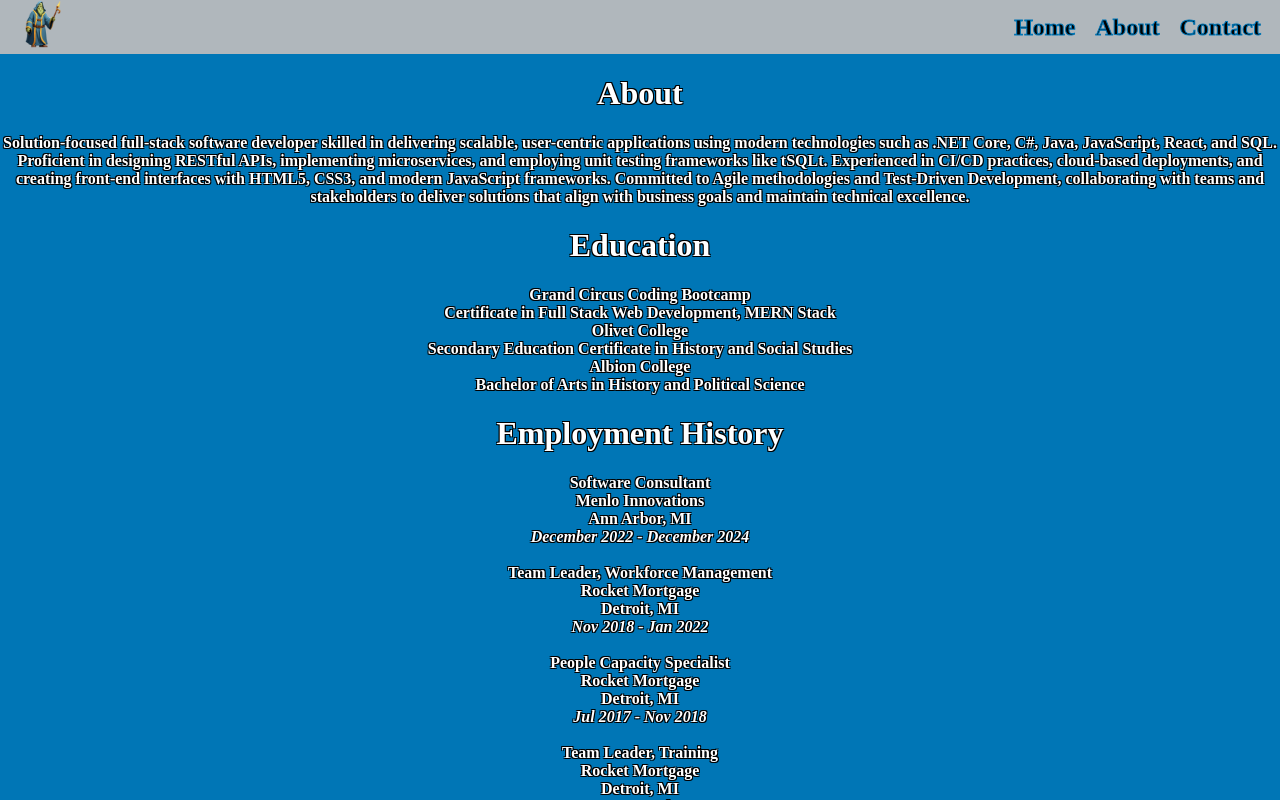
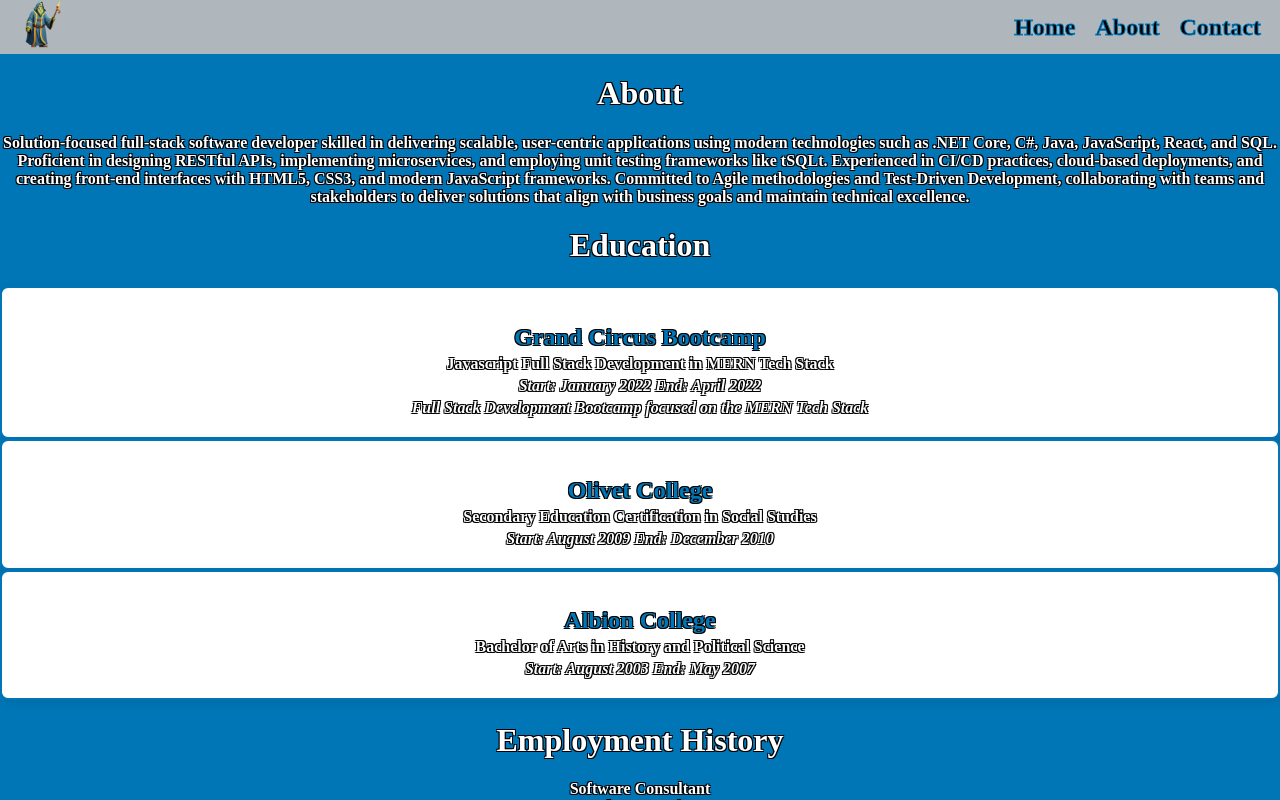
Before and after one commit to BukHwt/portfolio-project, a Vue app in the folder frontend/: page /about in a window 1280 px wide. Shown: the top 800 px of the page. Built offline with nearby package versions, Linux system fonts and the light colour scheme.

Commit message:
Added EducationCard. Next EmploymentCard.

```diff
--- a/frontend/src/components/EducationCard.vue
+++ b/frontend/src/components/EducationCard.vue
@@ -1,7 +1,42 @@
-<script setup lang="ts"></script>
+<script setup lang="ts">
+defineProps<{
+  school: string;
+  degree: string;
+  fieldOfStudy: string;
+  startMonthYear: string;
+  endMonthYear: string;
+  description?: string;
+}>();
+</script>
 
 <template>
-  <div>education card</div>
+  <div class="education-card">
+    <h2>{{ school }}</h2>
+    <p>
+      <strong>{{ degree }}</strong> in {{ fieldOfStudy }}
+    </p>
+    <p>
+      <em>Start: {{ startMonthYear }} End: {{ endMonthYear }}</em>
+    </p>
+    <p v-if="description">
+      <em>{{ description }}</em>
+    </p>
+  </div>
 </template>
 
-<style scoped></style>
+<style scoped>
+.education-card {
+  border: 2px solid #0076b6;
+  padding: 16px;
+  border-radius: 8px;
+  background: white;
+  box-shadow: 2px 2px 10px rgba(0, 0, 0, 0.1);
+}
+h2 {
+  color: #0076b6;
+  margin-bottom: 4px;
+}
+p {
+  margin: 4px 0;
+}
+</style>
--- a/frontend/src/views/About.vue
+++ b/frontend/src/views/About.vue
@@ -1,4 +1,6 @@
-<script setup lang="ts"></script>
+<script setup lang="ts">
+import EducationCard from "../components/EducationCard.vue";
+</script>
 
 <template>
   <div id="about" data-testId="about" class="container">
@@ -20,20 +22,29 @@
       </div>
       <div id="education-content">
         <h1>Education</h1>
-        <p>
-          <strong>Grand Circus Coding Bootcamp</strong>
-          <br />
-          Certificate in Full Stack Web Development, MERN Stack
-          <br />
-          <strong>Olivet College</strong>
-          <br />
-          Secondary Education Certificate in History and Social Studies
-          <br />
-          <strong>Albion College</strong>
-          <br />
-          Bachelor of Arts in History and Political Science
-          <br />
-        </p>
+        <EducationCard
+          school="Grand Circus Bootcamp"
+          degree="Javascript Full Stack Development"
+          fieldOfStudy="MERN Tech Stack"
+          startMonthYear="January 2022"
+          endMonthYear="April 2022"
+          description="Full Stack Development Bootcamp focused on the MERN Tech Stack"
+        />
+        <EducationCard
+          school="Olivet College
+        "
+          degree="Secondary Education Certification"
+          fieldOfStudy="Social Studies"
+          startMonthYear="August 2009"
+          endMonthYear="December 2010"
+        />
+        <EducationCard
+          school="Albion College"
+          degree="Bachelor of Arts"
+          fieldOfStudy="History and Political Science"
+          startMonthYear="August 2003"
+          endMonthYear="May 2007"
+        />
       </div>
       <div id="employment-history">
         <h1>Employment History</h1>
```
Also changed, not shown: 1 other file (tests, documents, lock files or other folders).
